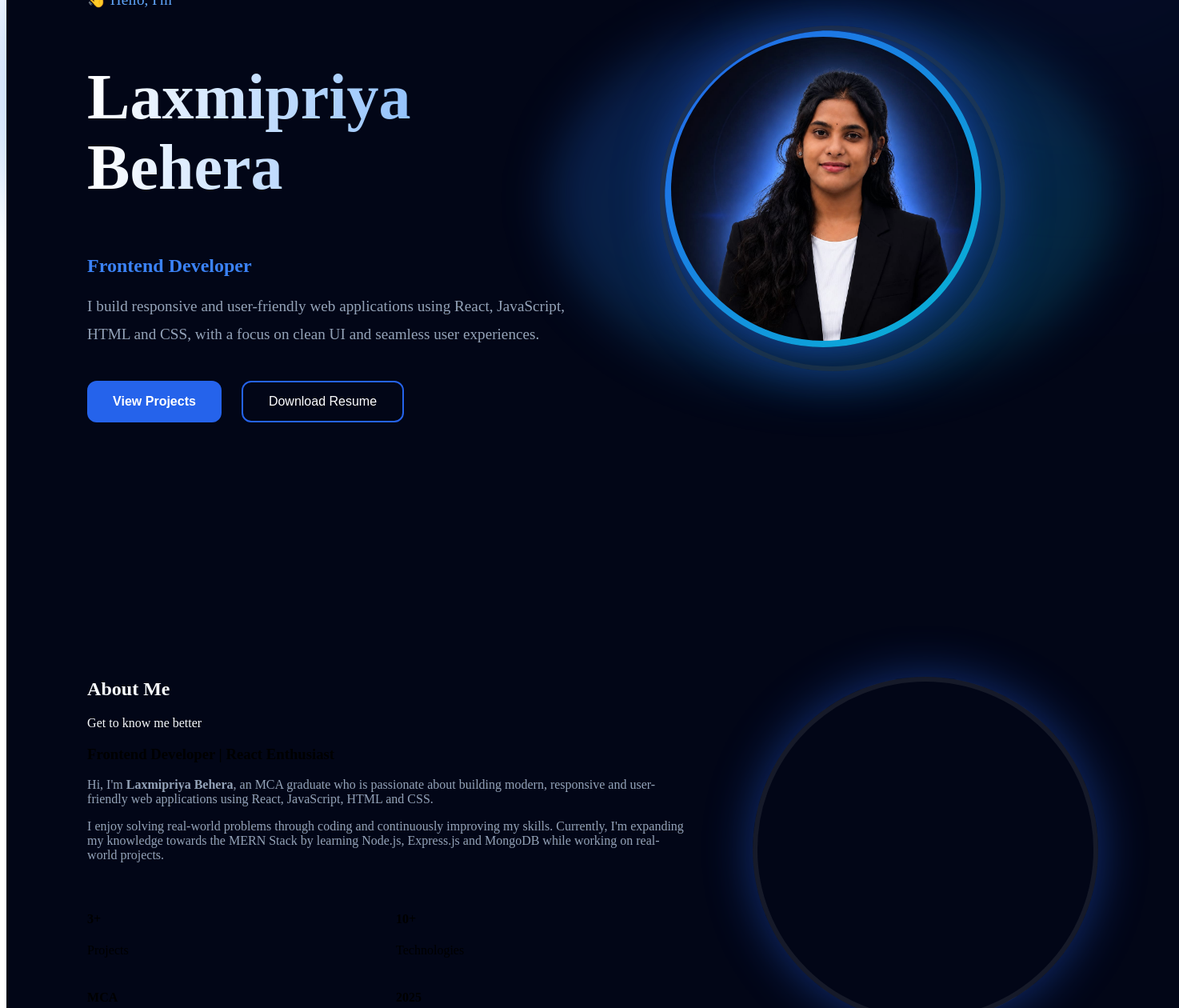
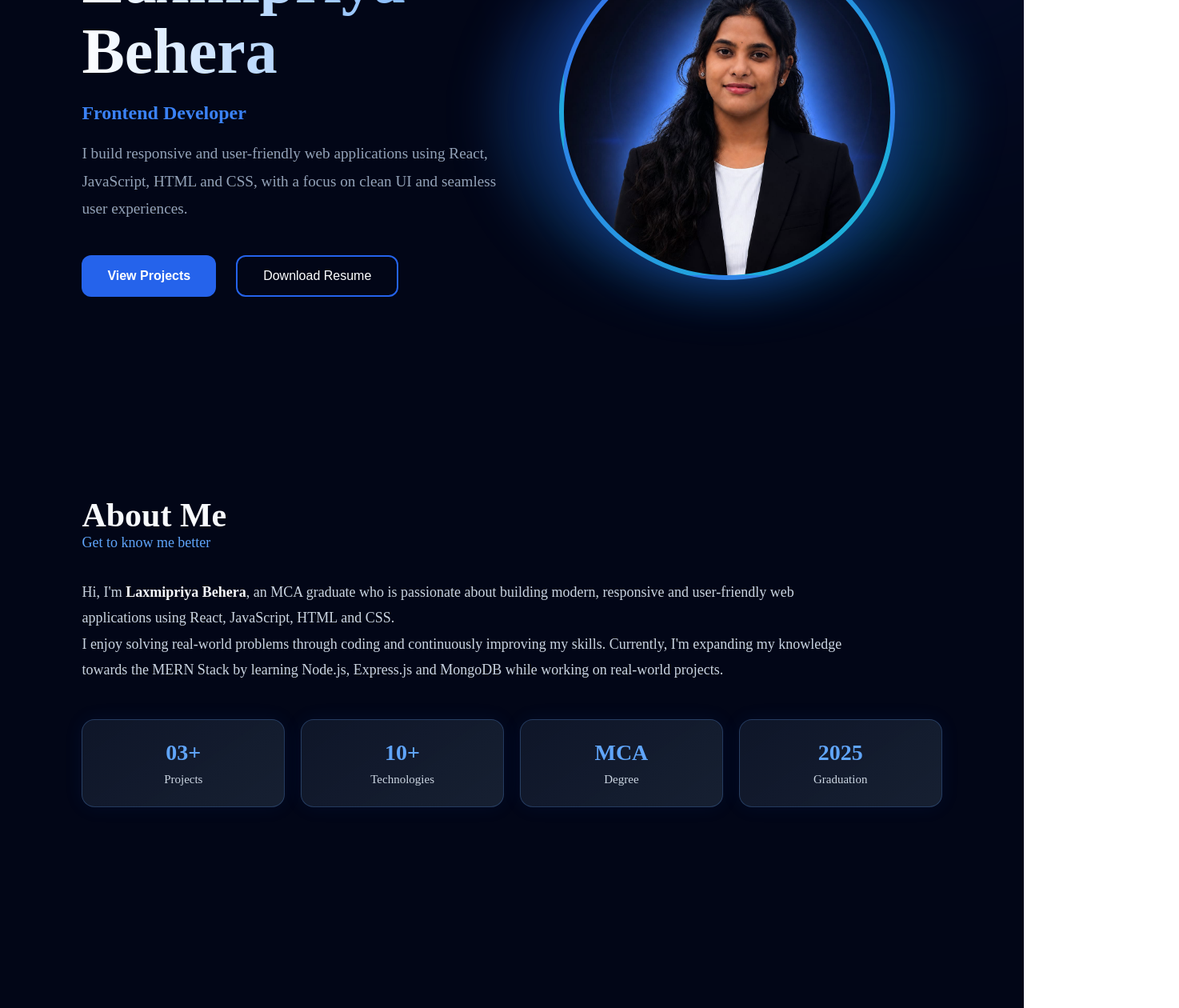
Before and after one commit to laxmipriyabehera/Portfolio, a React app: page / in a window 1280 px wide. Shown: the part 280-1540 px from the top of the page at 80% size, 1474 px wide, since content can reach past the window. Built offline with nearby package versions, Linux system fonts and the light colour scheme; the HTML template or start-up script is replaced by a standard one.

Commit message:
Update portfolio hero and about section

```diff
--- a/src/App.css
+++ b/src/App.css
@@ -1,184 +1,16 @@
-/* .counter {
-  font-size: 16px;
-  padding: 5px 10px;
-  border-radius: 5px;
-  color: var(--accent);
-  background: var(--accent-bg);
-  border: 2px solid transparent;
-  transition: border-color 0.3s;
-  margin-bottom: 24px;
 
-  &:hover {
-    border-color: var(--accent-border);
-  }
-  &:focus-visible {
-    outline: 2px solid var(--accent);
-    outline-offset: 2px;
-  }
+* {
+  margin: 0;
+  padding: 0;
+  box-sizing: border-box;
 }
 
-.hero {
-  position: relative;
-
-  .base,
-  .framework,
-  .vite {
-    inset-inline: 0;
-    margin: 0 auto;
-  }
-
-  .base {
-    width: 170px;
-    position: relative;
-    z-index: 0;
-  }
-
-  .framework,
-  .vite {
-    position: absolute;
-  }
-
-  .framework {
-    z-index: 1;
-    top: 34px;
-    height: 28px;
-    transform: perspective(2000px) rotateZ(300deg) rotateX(44deg) rotateY(39deg)
-      scale(1.4);
-  }
-
-  .vite {
-    z-index: 0;
-    top: 107px;
-    height: 26px;
-    width: auto;
-    transform: perspective(2000px) rotateZ(300deg) rotateX(40deg) rotateY(39deg)
-      scale(0.8);
-  }
+html,
+body {
+  width: 100%;
+  overflow-x: hidden;
 }
 
-#center {
-  display: flex;
-  flex-direction: column;
-  gap: 25px;
-  place-content: center;
-  place-items: center;
-  flex-grow: 1;
-
-  @media (max-width: 1024px) {
-    padding: 32px 20px 24px;
-    gap: 18px;
-  }
+body {
+  margin: 0;
 }
-
-#next-steps {
-  display: flex;
-  border-top: 1px solid var(--border);
-  text-align: left;
-
-  & > div {
-    flex: 1 1 0;
-    padding: 32px;
-    @media (max-width: 1024px) {
-      padding: 24px 20px;
-    }
-  }
-
-  .icon {
-    margin-bottom: 16px;
-    width: 22px;
-    height: 22px;
-  }
-
-  @media (max-width: 1024px) {
-    flex-direction: column;
-    text-align: center;
-  }
-}
-
-#docs {
-  border-right: 1px solid var(--border);
-
-  @media (max-width: 1024px) {
-    border-right: none;
-    border-bottom: 1px solid var(--border);
-  }
-}
-
-#next-steps ul {
-  list-style: none;
-  padding: 0;
-  display: flex;
-  gap: 8px;
-  margin: 32px 0 0;
-
-  .logo {
-    height: 18px;
-  }
-
-  a {
-    color: var(--text-h);
-    font-size: 16px;
-    border-radius: 6px;
-    background: var(--social-bg);
-    display: flex;
-    padding: 6px 12px;
-    align-items: center;
-    gap: 8px;
-    text-decoration: none;
-    transition: box-shadow 0.3s;
-
-    &:hover {
-      box-shadow: var(--shadow);
-    }
-    .button-icon {
-      height: 18px;
-      width: 18px;
-    }
-  }
-
-  @media (max-width: 1024px) {
-    margin-top: 20px;
-    flex-wrap: wrap;
-    justify-content: center;
-
-    li {
-      flex: 1 1 calc(50% - 8px);
-    }
-
-    a {
-      width: 100%;
-      justify-content: center;
-      box-sizing: border-box;
-    }
-  }
-}
-
-#spacer {
-  height: 88px;
-  border-top: 1px solid var(--border);
-  @media (max-width: 1024px) {
-    height: 48px;
-  }
-}
-
-.ticks {
-  position: relative;
-  width: 100%;
-
-  &::before,
-  &::after {
-    content: '';
-    position: absolute;
-    top: -4.5px;
-    border: 5px solid transparent;
-  }
-
-  &::before {
-    left: 0;
-    border-left-color: var(--border);
-  }
-  &::after {
-    right: 0;
-    border-right-color: var(--border);
-  }
-} */
--- a/src/App.jsx
+++ b/src/App.jsx
@@ -5,6 +5,7 @@ import Skills from "./components/Skills/Skills";
 import Projects from "./components/Projects/Projects";
 import Contacts from "./components/Contacts/Contacts";
 import Footer from "./components/Footer/Footer";
+import "./App.css";
 function App(){
     return(
       <>
--- a/src/components/About/About.css
+++ b/src/components/About/About.css
@@ -1,62 +1,150 @@
+
 .about{
-    min-height: 100vh;
-    background: #020617;
-    padding: 100px 8%;
-    width: 100%;
-}
-.about-title{
-    color:#F8FAFC;
+  min-height: 100vh;
+  background: #020617;
+  padding: 100px 8%;
+  width: 100%;
+  box-sizing: border-box;
 }
 
-.about-subtitle{
-    color:#60A5FA;
+.about-container{
+  width: 100%;
+  max-width: 1200px;
+  margin: 0 auto;
+
+  display: flex;
+  justify-content: center;
+  align-items: center;
+  gap: 80px;
+}
+.about-content {
+  width: 100%;
 }
 
-.about-heading{
-    color:#F8FAFC;
+/* Heading */
+
+.about-heading {
+  margin-bottom: 35px;
 }
 
-.about-text{
-    color:#94A3B8;
-}
-.about-container{
-    display:flex;
-    justify-content:space-between;
-    align-items:center;
-    gap:80px;
+.about-heading h2 {
+  color: #f8fafc;
+  font-size: 42px;
+  margin-bottom: 0 0 10px;
 }
 
-.about-left{
-    flex:1;
+.about-heading p {
+  color: #60a5fa;
+  font-size: 18px;
+  margin: 0;
 }
 
-.about-right{
-    flex:1;
-    display:flex;
-    justify-content:center;
-}
-.about-cards{
-    display: grid;
-    grid-template-columns: repeat(2,1fr);
-    gap:20px;
-    margin-top:40px;
+/* About Text */
+
+.about-text {
+  color: #cbd5e1;
+  font-size: 18px;
+  line-height: 1.8;
+  max-width: 950px;
+  margin-bottom: 0 0 22px;
 }
 
-.about-image{
-    flex:1;
-    display:flex;
-    justify-content:center;
-    align-items:center;
+.about-text strong {
+  color: #f8fafc;
 }
 
-@media(max-width:900px){
+/* Cards */
 
-.about-container{
-    flex-direction:column;
-    text-align:center;
+.about-cards {
+  display: grid;
+  grid-template-columns: repeat(4, 1fr);
+  gap: 20px;
+  margin-top: 45px;
+  width: 100%;
 }
 
-.about-content{
-    text-align:center;
+.card {
+  background: linear-gradient(
+    145deg,
+    rgba(15, 23, 42, 0.95),
+    rgba(30, 41, 59, 0.75)
+  );
+
+  border: 1px solid rgba(96, 165, 250, 0.25);
+  border-radius: 16px;
+  padding: 25px 15px;
+  text-align: center;
+
+  box-shadow: 0 0 25px rgba(37, 99, 235, 0.08);
+
+  transition: transform 0.3s ease,
+              border-color 0.3s ease,
+              box-shadow 0.3s ease;
 }
+
+.card:hover {
+  transform: translateY(-6px);
+  border-color: #3b82f6;
+  box-shadow: 0 0 30px rgba(37, 99, 235, 0.2);
 }
+
+.card h4 {
+  color: #60a5fa;
+  font-size: 28px;
+  margin: 0 0 8px;
+}
+
+.card span {
+  color: #cbd5e1;
+  font-size: 15px;
+}
+
+/* Tablet */
+
+@media (max-width: 900px) {
+
+  .about{
+    padding: 80px 6%;
+  }
+
+  .about-heading h2 {
+    font-size: 36px;
+  }
+
+  .about-text {
+    font-size: 17px;
+  }
+
+  .about-cards {
+    grid-template-columns: repeat(2, 1fr);
+  }
+}
+
+/* Mobile */
+
+@media (max-width: 600px) {
+
+  .about{
+    padding: 70px 5%;
+  }
+
+  .about-heading h2 {
+    font-size: 32px;
+  }
+
+  .about-heading p {
+    font-size: 16px;
+  }
+
+  .about-text {
+    color: #cbd5e1;
+    font-size: 16px;
+    line-height: 1.7;
+    max-width: 950px;
+    margin-bottom: 22px;
+  }
+
+  .about-cards {
+    grid-template-columns: 1fr;
+  }
+}
--- a/src/components/About/About.jsx
+++ b/src/components/About/About.jsx
@@ -3,17 +3,15 @@ import "./About.css";
 function About() {
   return (
     <section className="about" id="about">
+
       <div className="about-container">
 
-        {/* Left Side */}
         <div className="about-content">
 
           <div className="about-heading">
             <h2>About Me</h2>
             <p>Get to know me better</p>
           </div>
-
-          <h3>Frontend Developer | React Enthusiast</h3>
 
           <p className="about-text">
             Hi, I'm <strong>Laxmipriya Behera</strong>, an MCA graduate who is
@@ -28,11 +26,11 @@ function About() {
             working on real-world projects.
           </p>
 
-          {/* Cards */}
+
           <div className="about-cards">
 
             <div className="card">
-              <h4>3+</h4>
+              <h4>03+</h4>
               <span>Projects</span>
             </div>
 
@@ -43,28 +41,17 @@ function About() {
 
             <div className="card">
               <h4>MCA</h4>
-              <span>Graduate</span>
+              <span>Degree</span>
             </div>
 
             <div className="card">
               <h4>2025</h4>
-              <span>Passout</span>
+              <span>Graduation</span>
             </div>
 
           </div>
 
         </div>
-
-        {/* Right Side */}
-        <div className="about-image">
-
-          <div className="image-circle">
-            {/* Later we'll add your professional photo here */}
-            <span>Photo</span>
-          </div>
-
-        </div>
-
       </div>
     </section>
   );
--- a/src/components/Hero/Hero.css
+++ b/src/components/Hero/Hero.css
@@ -19,12 +19,17 @@
     overflow: hidden;
 }
 
-/* .image-circle{
+ .image-circle{
 
-    width:380px;
-    height:380px;
+    width:500px;
+    height:500px;
 
     border-radius:50%;
+
+    display: flex;
+    justify-content: center;
+    align-items: center;
+    overflow: hidden;
 
     background:linear-gradient(
         135deg,
@@ -33,23 +38,26 @@
     );
 
     box-shadow:0 0 60px rgba(37,99,235,.5);
-} */
+}
 
 .hero-image {
-  width: 380px;
-  height: 380px;
-  border-radius: 50%;
-  padding: 8px;
+  width: 100%;
+  height: 100%;
+  display: flex;
+  justify-content: center;
+  align-items: center;
+  /* padding: 8px;
   background: linear-gradient(135deg, #2563eb, #06b6d4);
-  box-shadow: 0 0 50px rgba(37, 99, 235, 0.6);
+  box-shadow: 0 0 50px rgba(37, 99, 235, 0.6); */
 }
 
 .hero-image img {
   width: 100%;
   height: 100%;
   object-fit: cover;
-  border-radius: 50%;
-  display: block;
+  /* border-radius: 50%; */
+  /* display: block; */
+  object-position: center top;
 }
 
 .hero-buttons{
@@ -100,7 +108,7 @@
         #60A5FA
     );
 
-    -webkit-background-clip: text;
+    -webkit-background-clip:text;
     -webkit-text-fill-color:transparent;
     /* color: #F8FAFC;
     margin-bottom: 20px; */
```
